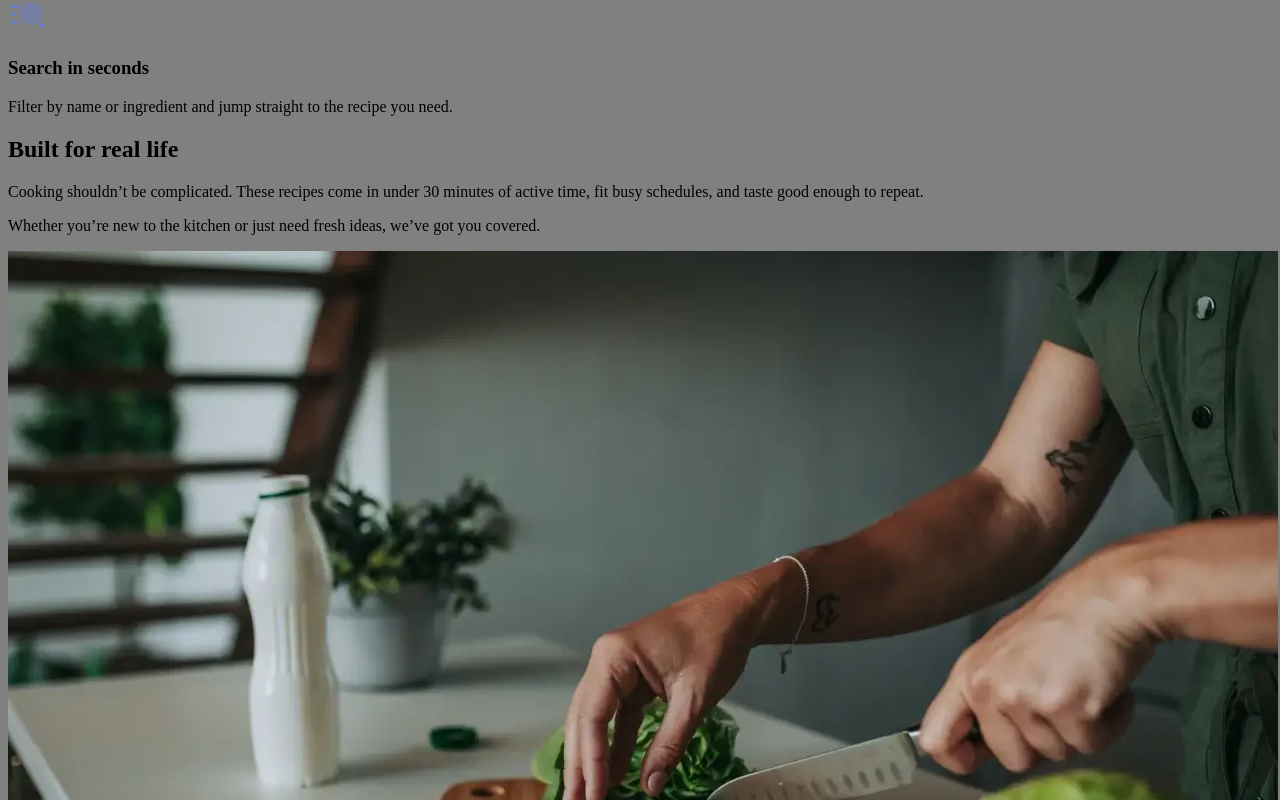
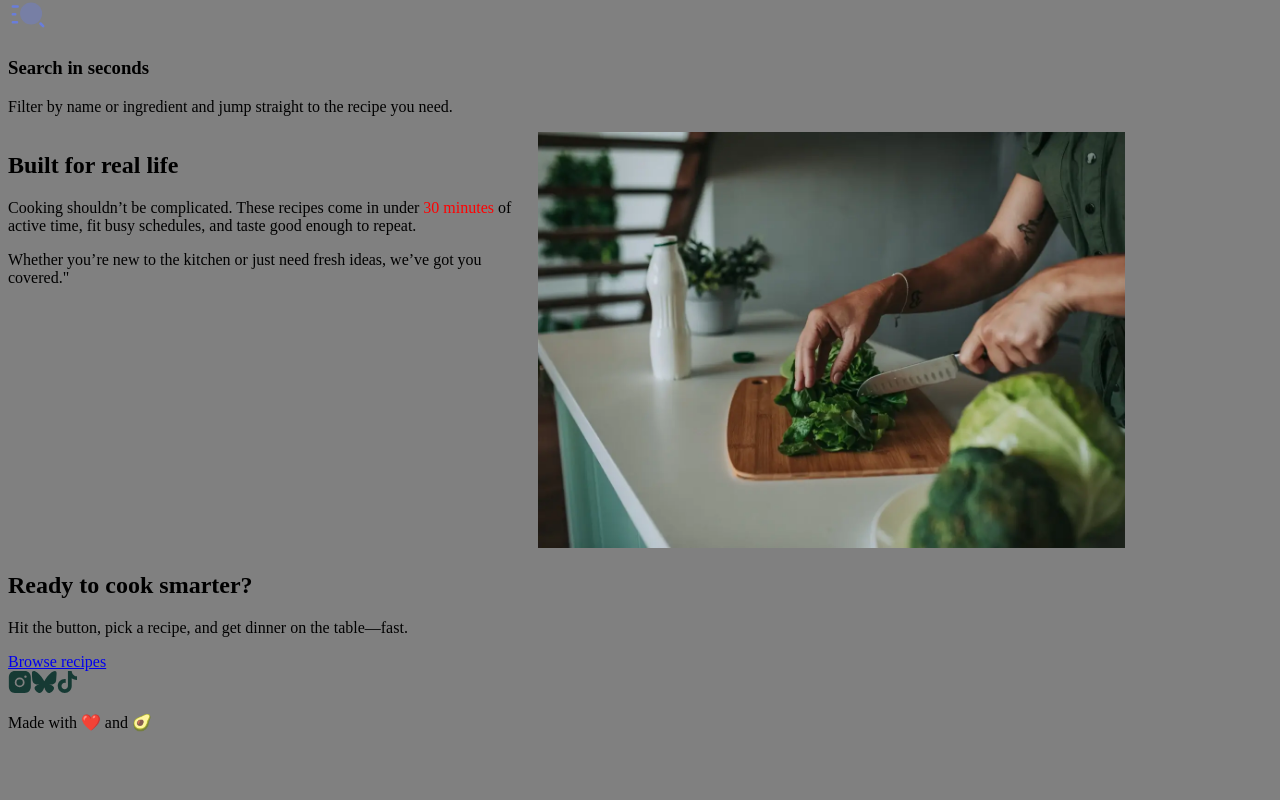
Before and after one commit to DylanNicolet/angular_recipe_finder_frontendmentor, an Angular app: page / in a window 1280 px wide. Shown: the part 1580-2380 px from the top of the page. After the commit the page ends 2328 px from the top, so only its background shows below. Built offline with nearby package versions, Linux system fonts and the light colour scheme.

Commit message:
[INTE] Changed one homepage module to a global component

```diff
--- /dev/null
+++ b/src/app/components/text-with-image/text-with-image.html
@@ -0,0 +1,16 @@
+<section
+    class="text-with-image"
+    [ngClass]="additionalClass()"
+    [style.--desktop-img-width.%]="imgDesktopWidth() || null"
+>
+    <!-- Project any text/content coming from parent -->
+    <div class="text-wrapper">
+        <ng-content></ng-content>
+    </div>
+
+    <picture>
+        <source [srcset]="imgSmallSrc()" media="(max-width: 768px)">
+        <source [srcset]="imgLargeSrc()" media="(min-width: 769px)">
+        <img [src]="imgSmallSrc()" [alt]="imgAlt()">
+    </picture>
+</section>
--- /dev/null
+++ b/src/app/components/text-with-image/text-with-image.scss
@@ -0,0 +1,26 @@
+.text-with-image {
+    width: 100%;
+}
+
+// Dekstop
+@media (min-width: 769px) { // Need to fix the width ehre for desktop
+    .text-with-image {
+        display: flex;
+        flex-wrap: nowrap;
+
+        &.img-left {
+            .text-wrapper {
+                order: 2;
+            }
+
+            img {
+                order: 1;
+            }
+        }
+
+        img {
+            // Allow parent component to control desktop width via CSS variable
+            width: var(--desktop-img-width, 100%);
+        }
+    }
+}
--- /dev/null
+++ b/src/app/components/text-with-image/text-with-image.ts
@@ -0,0 +1,26 @@
+import { Component, input } from '@angular/core';
+import { NgClass } from '@angular/common';
+
+@Component({
+    selector: 'app-text-with-image',
+    imports: [NgClass],
+    templateUrl: './text-with-image.html',
+    styleUrl: './text-with-image.scss'
+})
+export class TextWithImage {
+    // Additional classes given to this component(Ex, img-left to set the image to the left side of the section on desktop)
+    additionalClass = input<string>("");
+
+    // Image shown on small devices (≤ 768px)
+    imgSmallSrc = input<string>("");
+
+    // Image shown on larger devices (≥ 769px)
+    imgLargeSrc = input<string>("");
+
+    // Width applied to the desktop image (percentage).
+    // Passed down as a CSS variable to keep responsiveness in CSS.
+    imgDesktopWidth = input<string>("");
+
+    // Alternative text for the image (accessibility)
+    imgAlt = input<string>("");
+}
--- a/src/app/pages/homepage/homepage.html
+++ b/src/app/pages/homepage/homepage.html
@@ -1,4 +1,18 @@
 <app-hero></app-hero>
 <app-advantages-section></app-advantages-section>
-<app-real-life-section></app-real-life-section>
+<app-text-with-image
+    additionalClass=""
+    imgSmallSrc="/assets/images/image-home-real-life-small.webp"
+    imgLargeSrc="/assets/images/image-home-real-life-large.webp"
+    imgDesktopWidth="80"
+    imgAlt="Leafy green vegetables being cut on a wooden chopping board"
+>
+    <h2>Built for real life</h2>
+    <p>
+        Cooking shouldn’t be complicated. These recipes come in under <span class="highlighted-bg">30 minutes</span> of active time, fit busy schedules, and taste good enough to repeat.
+    </p>
+    <p>
+        Whether you’re new to the kitchen or just need fresh ideas, we’ve got you covered."
+    </p>
+</app-text-with-image>
 <app-cook-smarter></app-cook-smarter>
--- a/src/app/pages/homepage/homepage.ts
+++ b/src/app/pages/homepage/homepage.ts
@@ -1,7 +1,7 @@
 import { Component } from '@angular/core';
 import { Hero } from './hero/hero';
 import { AdvantagesSection } from './advantages-section/advantages-section';
-import { RealLifeSection } from './real-life-section/real-life-section';
+import { TextWithImage } from '../../components/text-with-image/text-with-image';
 import { CookSmarter } from '../../components/cook-smarter/cook-smarter';
 
 @Component({
@@ -9,7 +9,7 @@ import { CookSmarter } from '../../components/cook-smarter/cook-smarter';
   imports: [
     Hero,
     AdvantagesSection,
-    RealLifeSection,
+    TextWithImage,
     CookSmarter
   ],
   templateUrl: './homepage.html',
--- a/src/app/pages/homepage/real-life-section/real-life-section.html
+++ /dev/null
@@ -1,14 +0,0 @@
-<section class="real-life">
-    <h2>Built for real life</h2>
-    <p>
-        Cooking shouldn’t be complicated. These recipes come in under 30 minutes of active time, fit busy schedules, and taste good enough to repeat.
-    </p>
-    <p>
-        Whether you’re new to the kitchen or just need fresh ideas, we’ve got you covered.
-    </p>
-    <picture>
-        <source srcset="/assets/images/image-home-real-life-small.webp" media="(max-width: 768px)">
-        <source srcset="/assets/images/image-home-real-life-large.webp" media="(min-width: 769px)">
-        <img src="/assets/images/image-home-real-life-small.webp" alt="Woman chopping vegetables in a kitchen, smiling.">
-    </picture>
-</section>
--- a/src/styles.scss
+++ b/src/styles.scss
@@ -2,3 +2,7 @@
 body {
     background-color: gray;
 }
+
+.highlighted-bg {
+    color: red;
+}
```
Also changed, not shown: src/app/pages/homepage/real-life-section/real-life-section.ts (deleted, +0 -11 lines), src/app/pages/homepage/real-life-section/real-life-section.scss (deleted), 1 other file (tests, documents, lock files or other folders).
